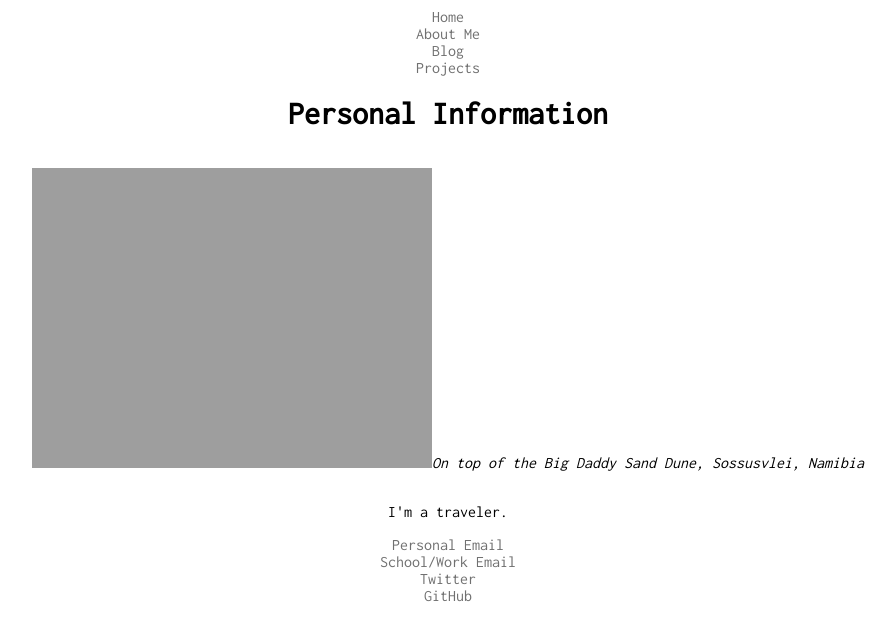
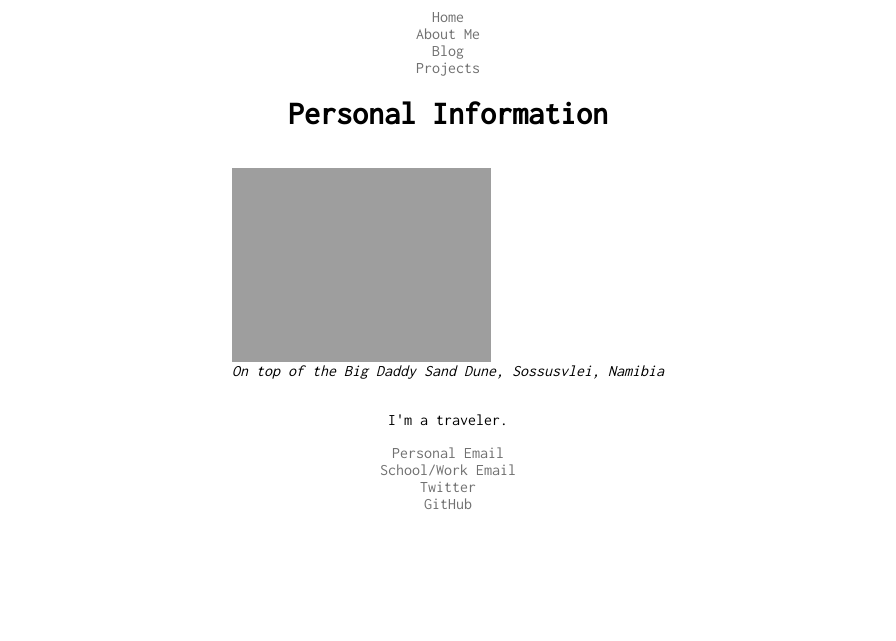
Before and after one commit to justintranjt/justintranjt.github.io, a Jekyll site: the page built from aboutme/index.md, in a window 1280 px wide. Shown: the top 641 px of the page, without its empty margins (192-1088 px from the left). Built offline with Jekyll 4.4.1, drawn with Linux system fonts in a browser that asks for light colours.

Commit message:
Update mainstyle.css

```diff
--- a/css/mainstyle.css
+++ b/css/mainstyle.css
@@ -25,7 +25,9 @@ body, div {
 }
 
 img {
-    max-width: 100%;
+    display: block;
+    height: auto;
+    max-width: 60%;
 }
 
 ul {
```
